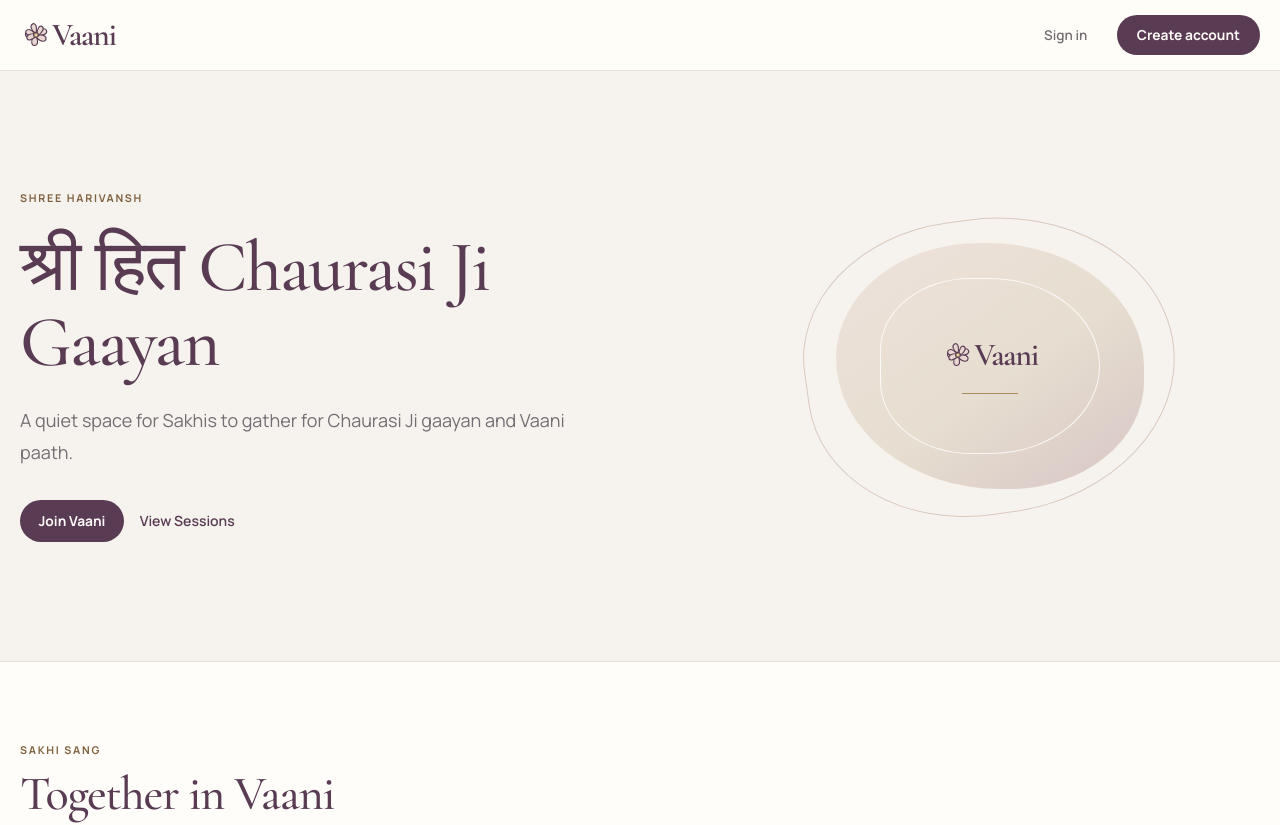
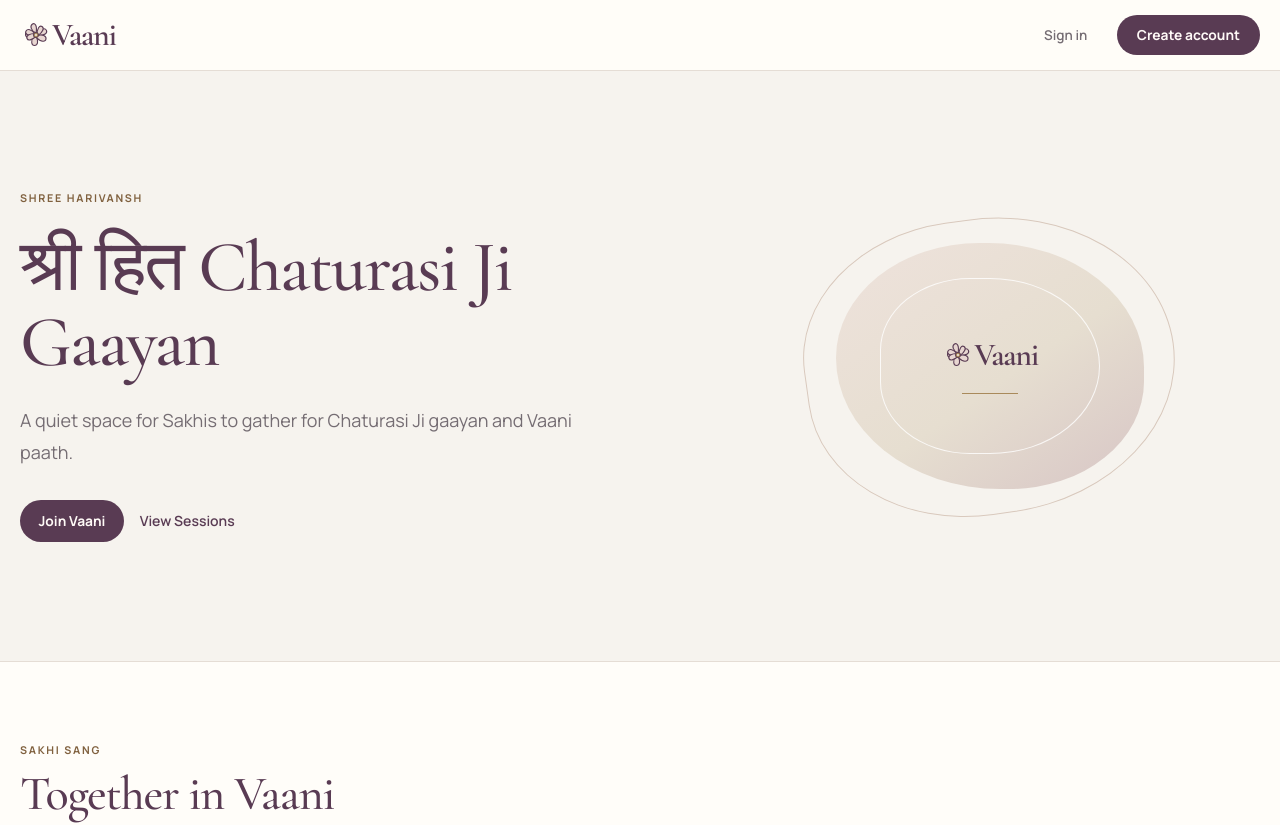
Before and after one commit to ElusiveX99/vaani, a Next.js app: page / in a window 1280 px wide. Shown: the top 825 px of the page. Built offline with nearby package versions, Linux system fonts and the light colour scheme.

Commit message:
Use Chaturasi terminology consistently

```diff
--- a/src/app/page.tsx
+++ b/src/app/page.tsx
@@ -30,10 +30,10 @@ export default function LandingPage() {
           <div className="max-w-2xl">
             <p className="eyebrow">Shree Harivansh</p>
             <h1 className="font-display mt-6 max-w-xl text-5xl leading-[1.04] text-[var(--plum)] sm:text-6xl lg:text-7xl">
-              श्री हित Chaurasi Ji Gaayan
+              श्री हित Chaturasi Ji Gaayan
             </h1>
             <p className="mt-6 max-w-xl text-base leading-7 text-[var(--muted)] sm:text-lg sm:leading-8">
-              A quiet space for Sakhis to gather for Chaurasi Ji gaayan and Vaani paath.
+              A quiet space for Sakhis to gather for Chaturasi Ji gaayan and Vaani paath.
             </p>
             <div className="mt-8 flex flex-wrap items-center gap-4">
               <Link href="/signup" className="button-primary">Join Vaani</Link>
```
